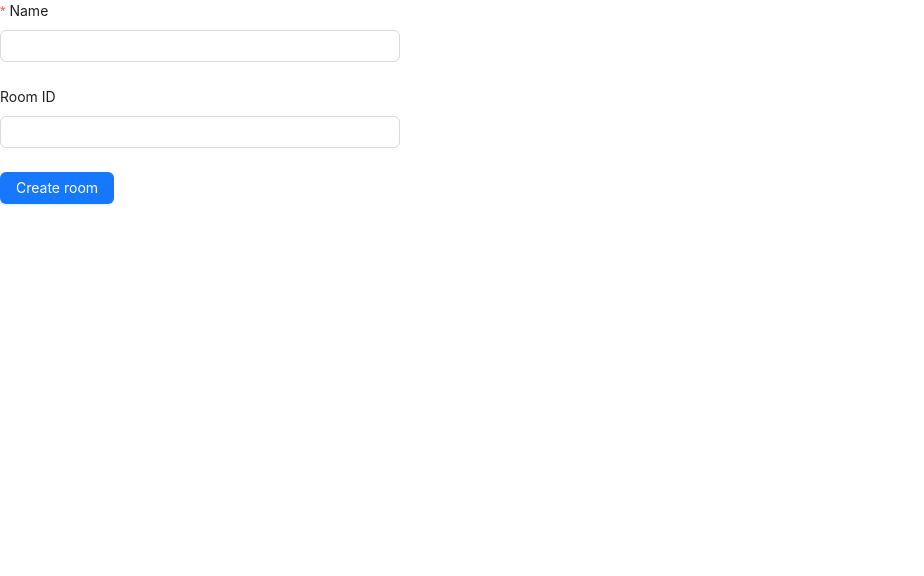
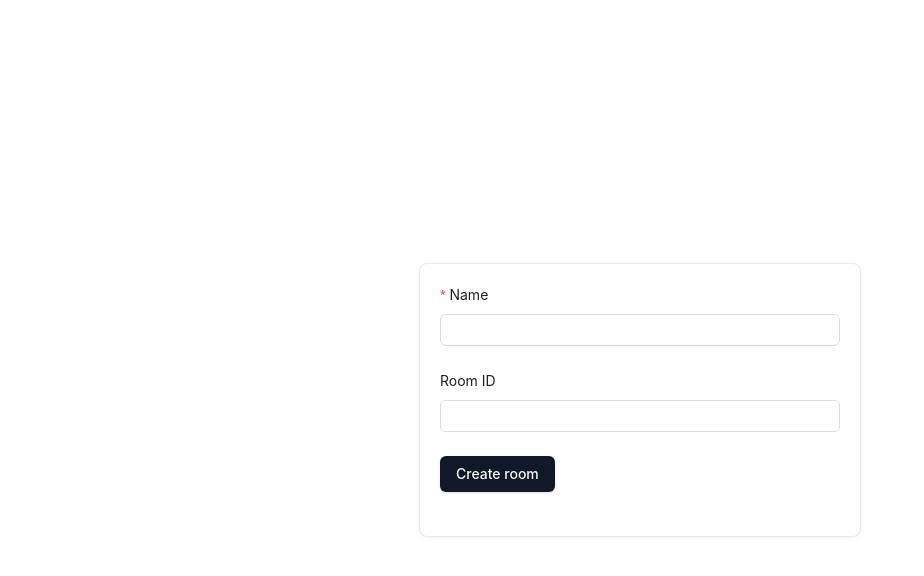
Before and after one commit to Gopikrishna-M-A/lab-screen, a React (Create React App) app in the folder client/: page / in a window 1280 px wide. Shown: the top 576 px of the page, without its empty margins (0-924 px from the left). Built offline with nearby package versions, Linux system fonts and the light colour scheme.

Commit message:
fixed createroom page

```diff
--- a/client/src/components/CreateRoom.jsx
+++ b/client/src/components/CreateRoom.jsx
@@ -1,7 +1,8 @@
-import React, { useState } from "react";
+import React, { useEffect, useState } from "react";
 import { v1 as uuid } from "uuid";
 import { useNavigate } from "react-router-dom";
-import { Input, Button, Form } from "antd";
+import { Input, Form } from "antd";
+import { Button } from "../components/ui/button";
 
 const CreateRoom = () => {
   const navigate = useNavigate();
@@ -18,8 +19,21 @@ const CreateRoom = () => {
     }
   };
 
+  useEffect(() => {
+    const systemInfo = {
+      userAgent: navigator.userAgent,
+      platform: navigator.platform,
+      appName: navigator.appName,
+      appVersion: navigator.appVersion,
+      userAgent: navigator.userAgent,
+    };
+    console.log('System Information:', navigator);
+  }, []);
+
+
   return (
-    <Form className="form" name="createRoomForm" onFinish={onFinish} layout="vertical">
+    <div className="w-full h-screen flex justify-center items-center flex-col">
+      <Form className="form border p-5 shadow-sm rounded-lg"  name="createRoomForm" onFinish={onFinish} layout="vertical">
       <Form.Item
         label="Name"
         name="name"
@@ -40,11 +54,13 @@ const CreateRoom = () => {
       </Form.Item>
 
       <Form.Item>
-        <Button type="primary" htmlType="submit">
+        <Button type="primary" htmltype="submit">
           {room ? "Join room" : "Create room"}
         </Button>
       </Form.Item>
     </Form>
+    </div>
+
   );
 };
 
--- a/client/src/components/Room.jsx
+++ b/client/src/components/Room.jsx
@@ -35,7 +35,7 @@ const Room = (props) => {
 
   useEffect(() => {
     // socketRef.current = io.connect("http://localhost:4000");
-    socketRef.current = io.connect("http://localhost:4000");
+    socketRef.current = io.connect("https://lab-screen-server.onrender.com");
     navigator.mediaDevices
       .getDisplayMedia({ video: true, audio: false })
       .then((stream) => {
```
